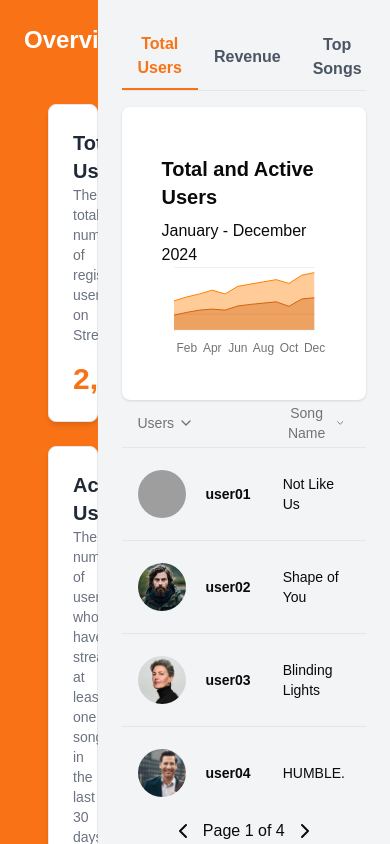
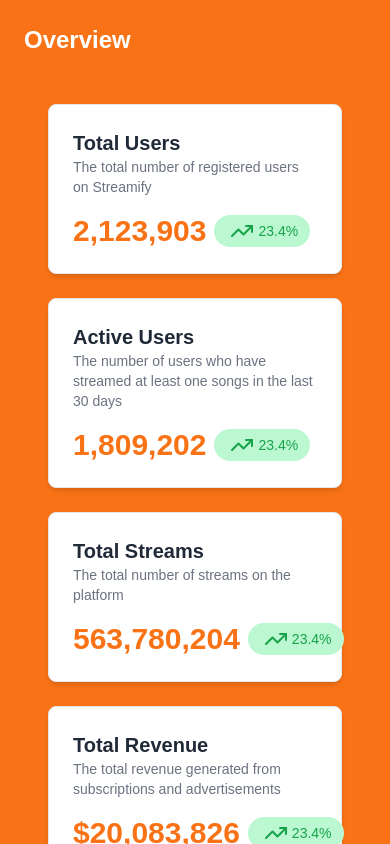
Before and after one commit to rto24/speedy-assessment, a Next.js app: page / in a window 390 px wide. Shown: the top 844 px of the page. Built offline with nearby package versions, Linux system fonts and the light colour scheme; grey boxes are pictures that could not be loaded.

Commit message:
made page more responsive to smaller screens

```diff
--- a/src/app/page.tsx
+++ b/src/app/page.tsx
@@ -6,6 +6,7 @@
 import RevenueDistribution from "@/components/charts/Revenue";
 import TopSongs from "@/components/charts/TopSongs";
 import DataTable from "@/components/DataTable";
+import GoalsCard from "@/components/Goals";
 
 const tabs = [
   { name: "Total Users", component: <TotalActiveUsersChart /> },
@@ -17,15 +18,15 @@
   const [activeTab, setActiveTab] = useState(0);
 
   return (
-    <div className="flex h-screen">
+    <div className="flex flex-col lg:flex-row h-screen">
       {/* Left Panel */}
-      <div className="w-1/4 bg-orange-500 text-white p-6">
+      <div className="flex-none lg:w-1/4 bg-orange-500 text-white p-6 overflow-y-auto">
         <h1 className="text-2xl font-bold mb-6">Overview</h1>
         <DataCards />
       </div>
 
       {/* Main Panel */}
-      <div className="w-3/4 bg-gray-100 p-6 overflow-y-auto">
+      <div className="flex-1 bg-gray-100 p-6">
         {/* Tabs */}
         <div className="mb-4">
           <div className="flex border-b">
@@ -45,9 +46,11 @@
           </div>
         </div>
 
-        {/* Active Chart */}
-        <div className="bg-white shadow rounded-lg p-4">
-          {tabs[activeTab].component}
+        <div className="flex flex-wrap gap-4">
+          <div className="flex-1 bg-white rounded-lg p-4">
+            {tabs[activeTab].component}
+          </div>
+          <GoalsCard />
         </div>
 
         {/* Data Table */}
```
